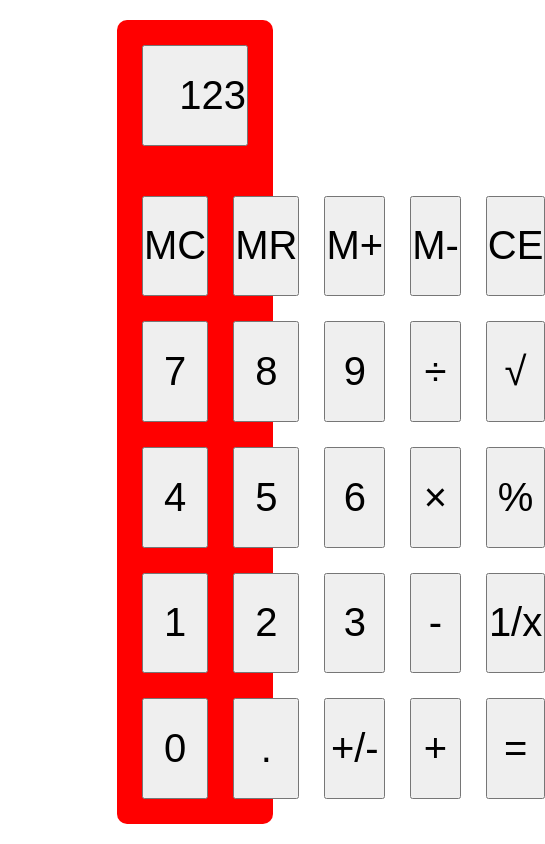
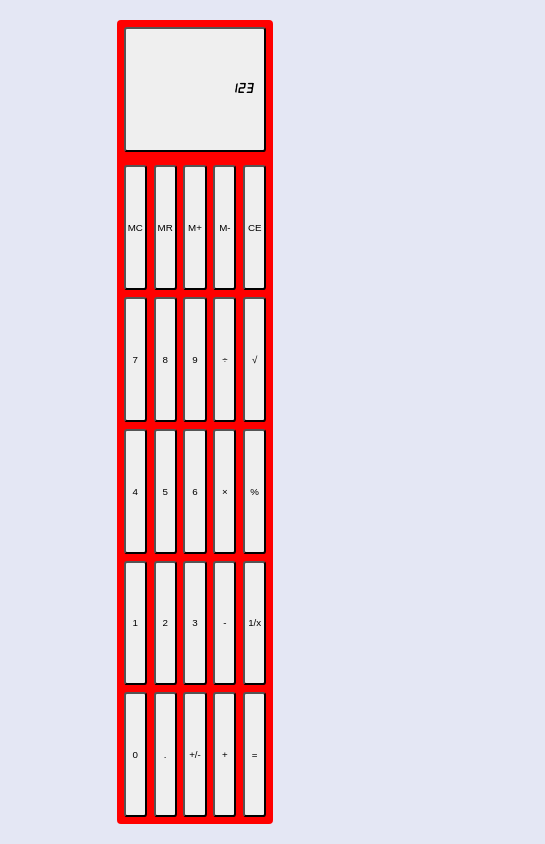
Before and after one commit to kosiumeigbo/Calculator, a plain HTML site: page index.html in a window 390 px wide. Shown: the whole page, 545 px wide, since content can reach past the window. Drawn offline with Linux system fonts and the light colour scheme.

Commit message:
Added some responsive design

```diff
--- a/style.scss
+++ b/style.scss
@@ -1,8 +1,21 @@
+@font-face {
+  font-family: calculatorFont;
+  src: url(./alarm_clock.ttf);
+}
+
 $button-height: calc(100% / 6);
-$button-font-size: 40px;
+$button-font-size-height: 5vh;
+$button-font-size-width: 2.5vw;
+$screen-font-size-height: 7vh;
+$screen-font-size-width: 3.5vw;
 $button-number-color: #c7d2ff;
 $button-number-color-hover: #fee48f;
-$button-gap: 25px;
+$button-gap-height: 3.5vh;
+$button-gap-width: 1.75vw;
+$calculator-radius-height: /* 25px */ 2vh;
+$calculator-radius-width: /* 25px */ 1vw;
+$button-radius-height: /* 10px */ 1.6vh;
+$button-radius-width: /* 10px */ 0.8vw;
 
 * {
   margin: 0;
@@ -11,10 +24,7 @@ $button-gap: 25px;
 }
 
 body {
-  font-family: system-ui, -apple-system, BlinkMacSystemFont, "Segoe UI", Roboto,
-    Oxygen, Ubuntu, Cantarell, "Open Sans", "Helvetica Neue", sans-serif;
-  /* font-size: 25px; */
-  /* font-weight: 700; */
+  background-color: #e4e7f4;
 }
 
 .container {
@@ -26,19 +36,25 @@ body {
     width: 100%;
     height: 100%;
     background-color: red;
-    border-radius: 10px;
-    padding: $button-gap $button-gap;
+    border-radius: min($calculator-radius-width, $calculator-radius-height);
+    padding: min($button-gap-width, $button-gap-height)
+      min($button-gap-width, $button-gap-height);
 
     .screen-container {
       width: 100%;
       height: $button-height;
-      padding-bottom: $button-gap;
+      padding-bottom: min($button-gap-width, $button-gap-height);
 
       button {
         width: 100%;
         height: 100%;
-        font-size: calc($button-font-size);
+        font-family: calculatorFont;
+        /* font-size: calc($button-font-size); */
+        font-size: min($screen-font-size-width, $screen-font-size-height);
+        font-weight: bolder;
         text-align: right;
+        border-radius: min($button-radius-width, $button-radius-height);
+        padding: 0px 10px;
       }
     }
 
@@ -48,12 +64,14 @@ body {
       display: grid;
       grid-template-columns: repeat(5, 1fr);
       grid-template-rows: repeat(5, 1fr);
-      column-gap: $button-gap;
-      row-gap: $button-gap;
-      padding-top: $button-gap;
+      column-gap: min($button-gap-width, $button-gap-height);
+      row-gap: min($button-gap-width, $button-gap-height);
+      padding-top: min($button-gap-width, $button-gap-height);
 
       button {
-        font-size: $button-font-size;
+        /* font-size: calc($button-font-size - 10px); */
+        font-size: min($button-font-size-width, $button-font-size-height);
+        border-radius: min($button-radius-width, $button-radius-height);
       }
     }
   }
```
Also changed, not shown: alarm_clock.ttf (added), style.css, 1 other file.
